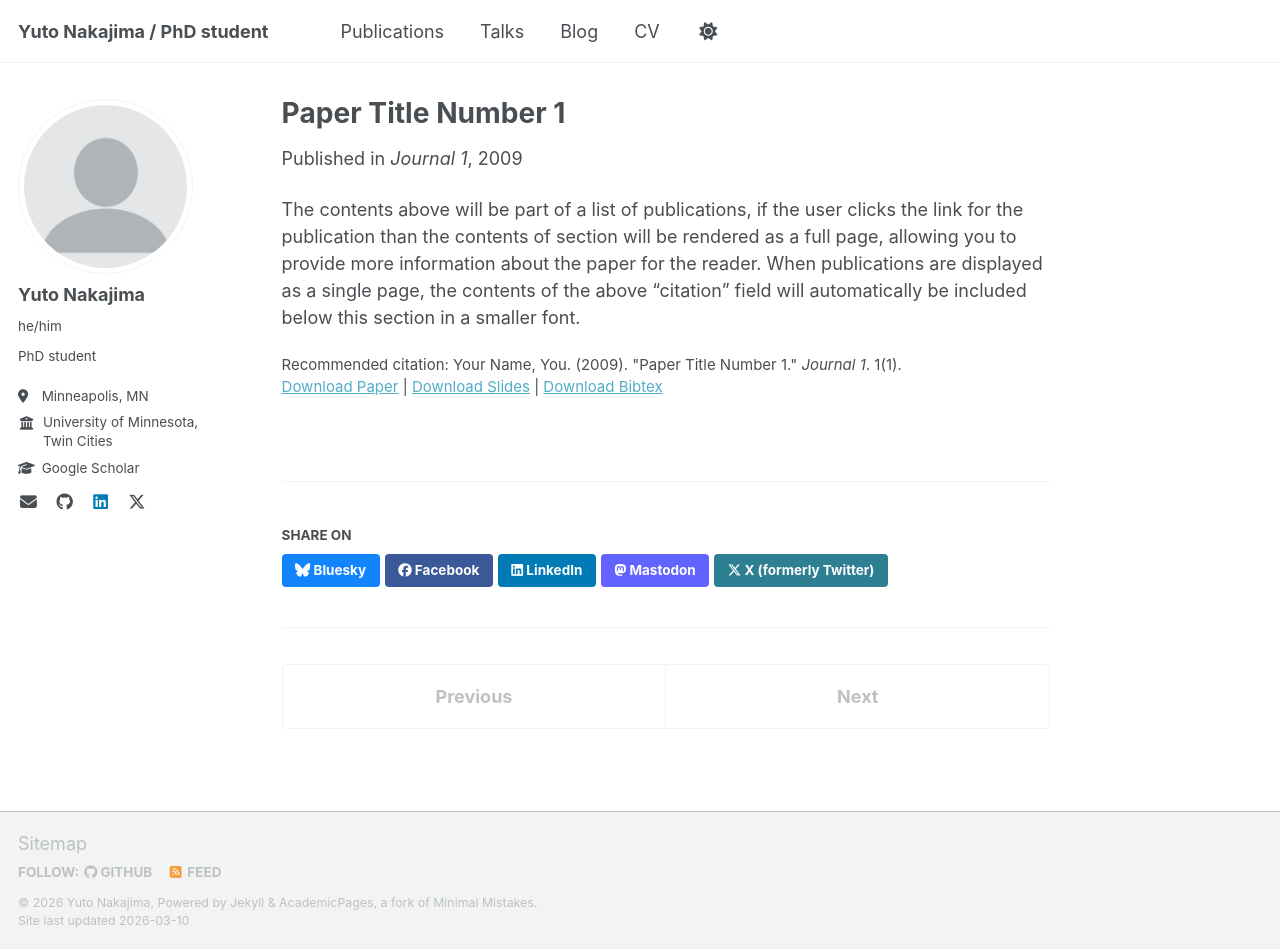
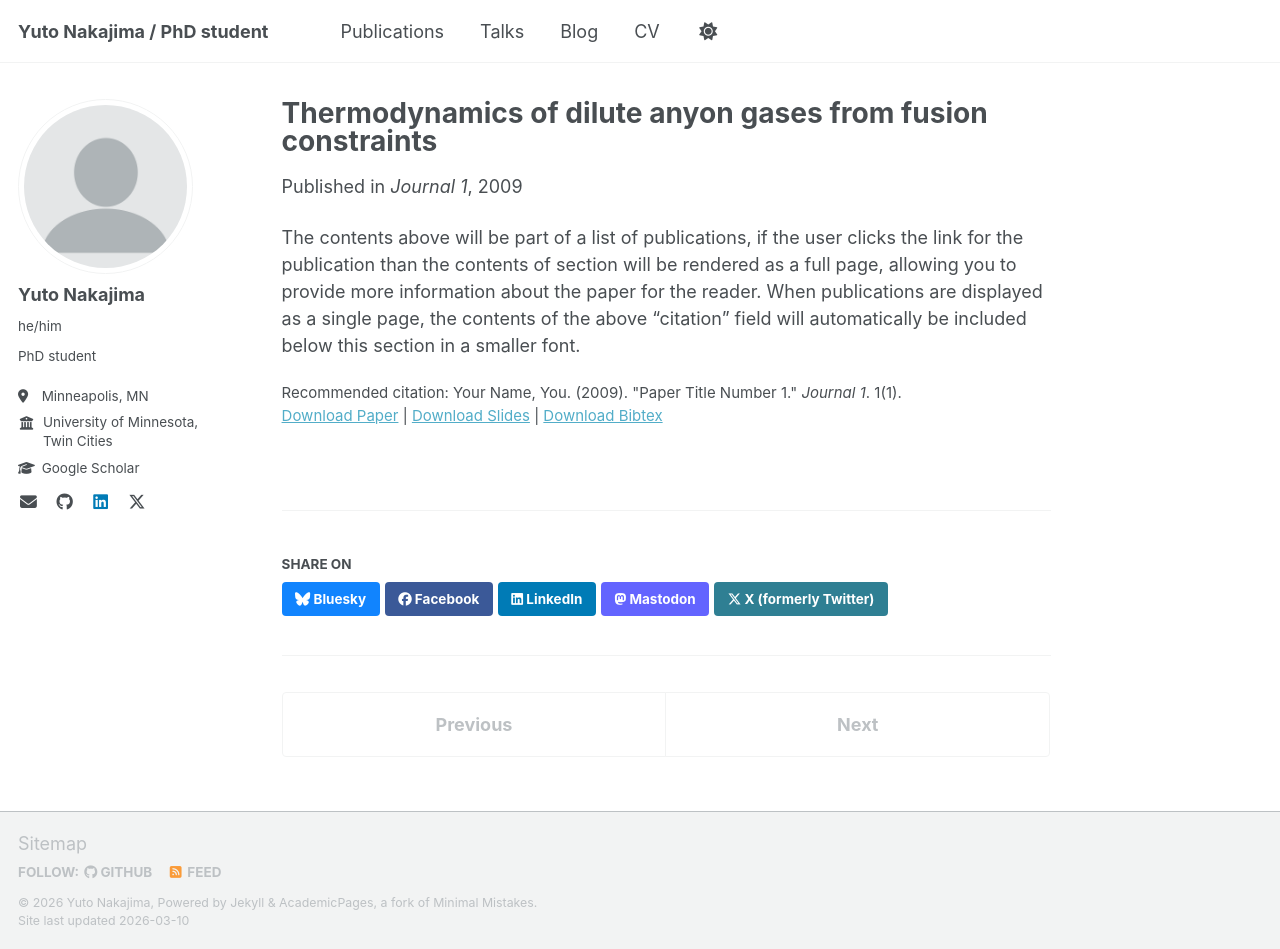
Before and after one commit to YutoNakajima1101/YutoNakajima1101.github.io, a Jekyll site: the page built from _publications/2009-10-01-paper-title-number-1.md, in a window 1280 px wide and 949 px high. Built offline with Jekyll 4.4.1, drawn with Linux system fonts in a browser that asks for light colours; a script bundle is joined from its source files by our own code; library files that are not in the unit come from our copies.

Commit message:
Change paper title and excerpt in markdown
Updated the title and excerpt of the paper.

```diff
--- a/_publications/2009-10-01-paper-title-number-1.md
+++ b/_publications/2009-10-01-paper-title-number-1.md
@@ -1,9 +1,9 @@
 ---
-title: "Paper Title Number 1"
+title: "Thermodynamics of dilute anyon gases from fusion constraints"
 collection: publications
 category: manuscripts
 permalink: /publication/2009-10-01-paper-title-number-1
-excerpt: 'This paper is about the number 1. The number 2 is left for future work.'
+excerpt: 'hogehoge'
 date: 2009-10-01
 venue: 'Journal 1'
 slidesurl: 'https://academicpages.github.io/files/slides1.pdf'
```
